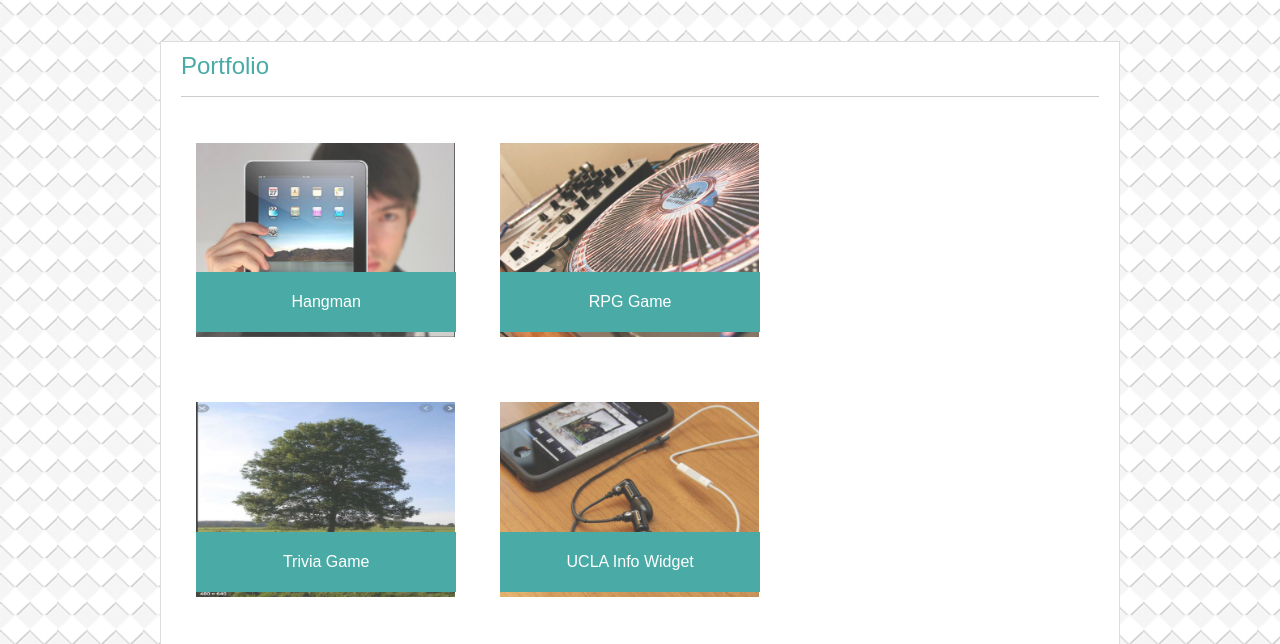
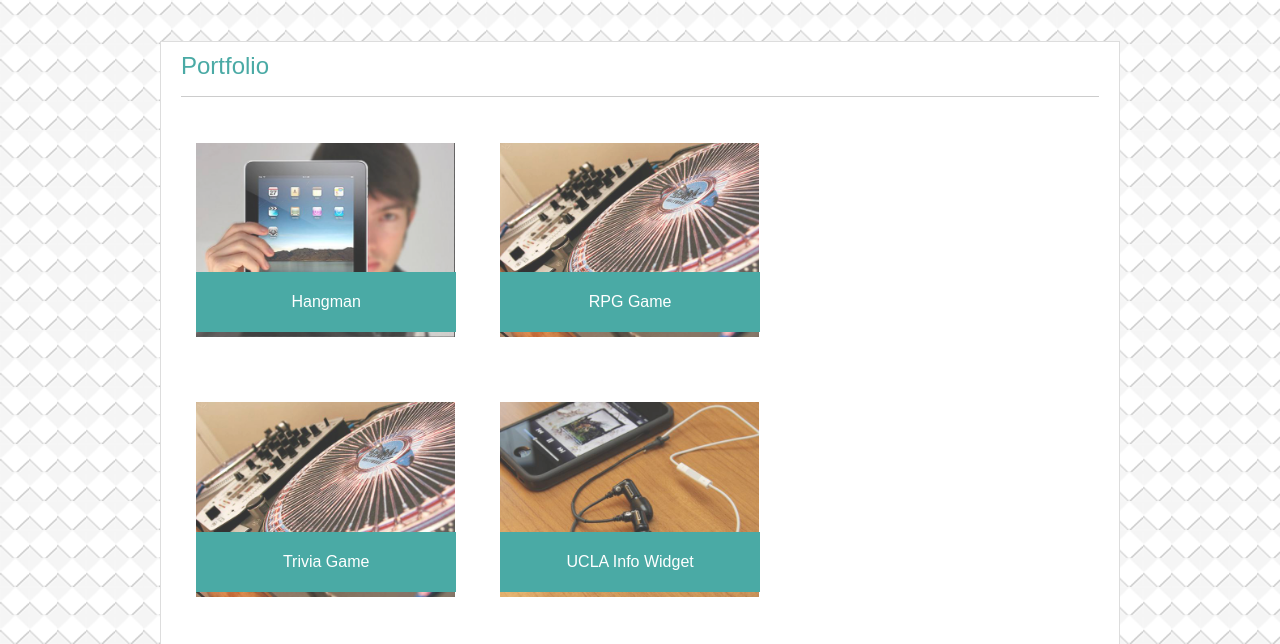
Before and after one commit to es9156967/Homework-Assignment-One, a plain HTML site: page portfolio.html in a window 1280 px wide. Shown: the part 99-743 px from the top of the page. Drawn offline with Linux system fonts and the light colour scheme.

```diff
--- a/portfolio.html
+++ b/portfolio.html
@@ -23,7 +23,7 @@
             <h1>Portfolio</h1><hr>
             <div class="portfolio-image"><img src="assets/images/ipad.png"><h3>Hangman</h3></div>
             <div class="portfolio-image"><img src="assets/images/rpg.jpg"><h3>RPG Game</h3></div>
-            <div class="portfolio-image"><img src="assets/images/tree.png"><h3>Trivia Game</h3></div>
+            <div class="portfolio-image"><img src="assets/images/rpg.jpg"><h3>Trivia Game</h3></div>
             <div class="portfolio-image"><img src="assets/images/ucla.jpg"><h3>UCLA Info Widget</h3></div>
             <div class="portfolio-image"><img src="assets/images/rockpaperscissors.jpg"><h3>Rock Paper Scissors</h3></div>
     </main>
```
